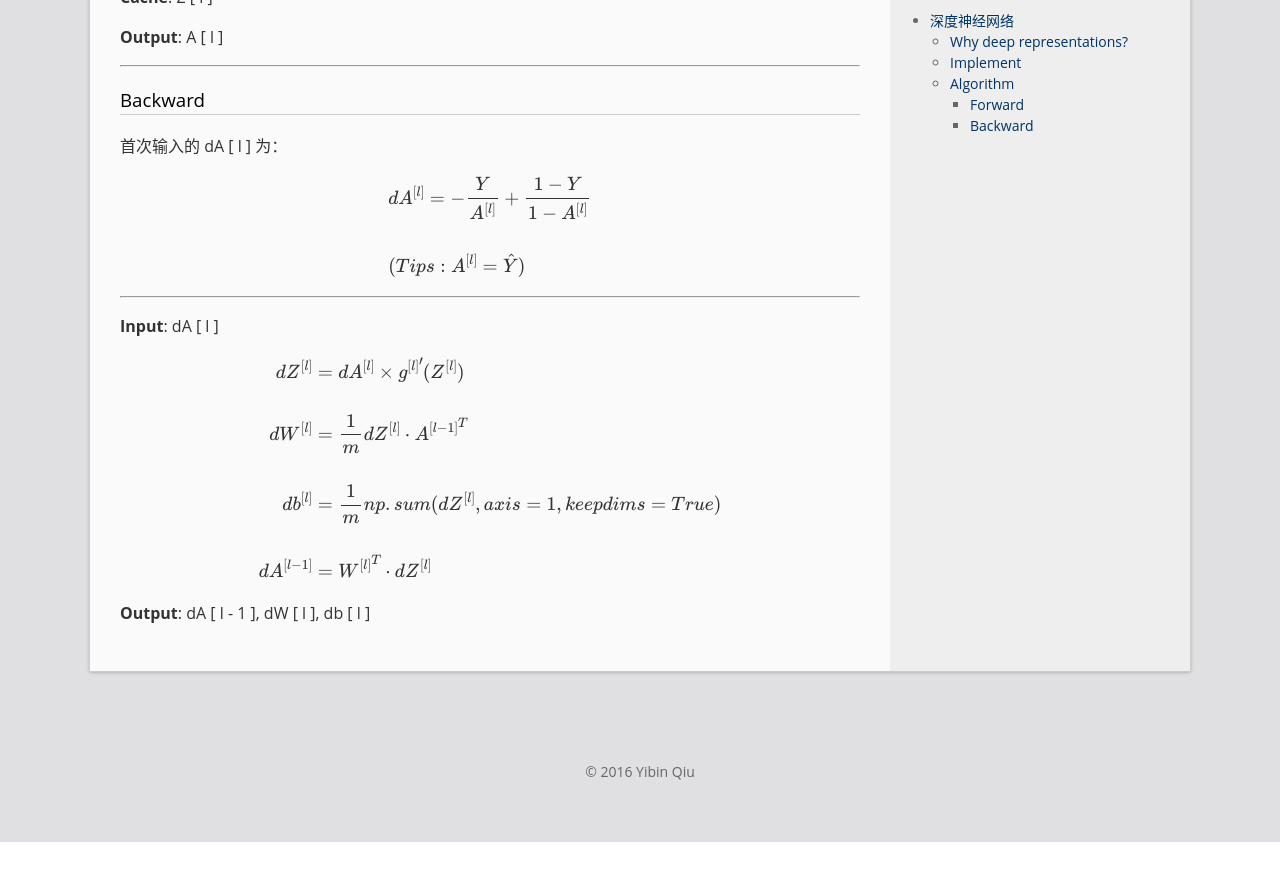
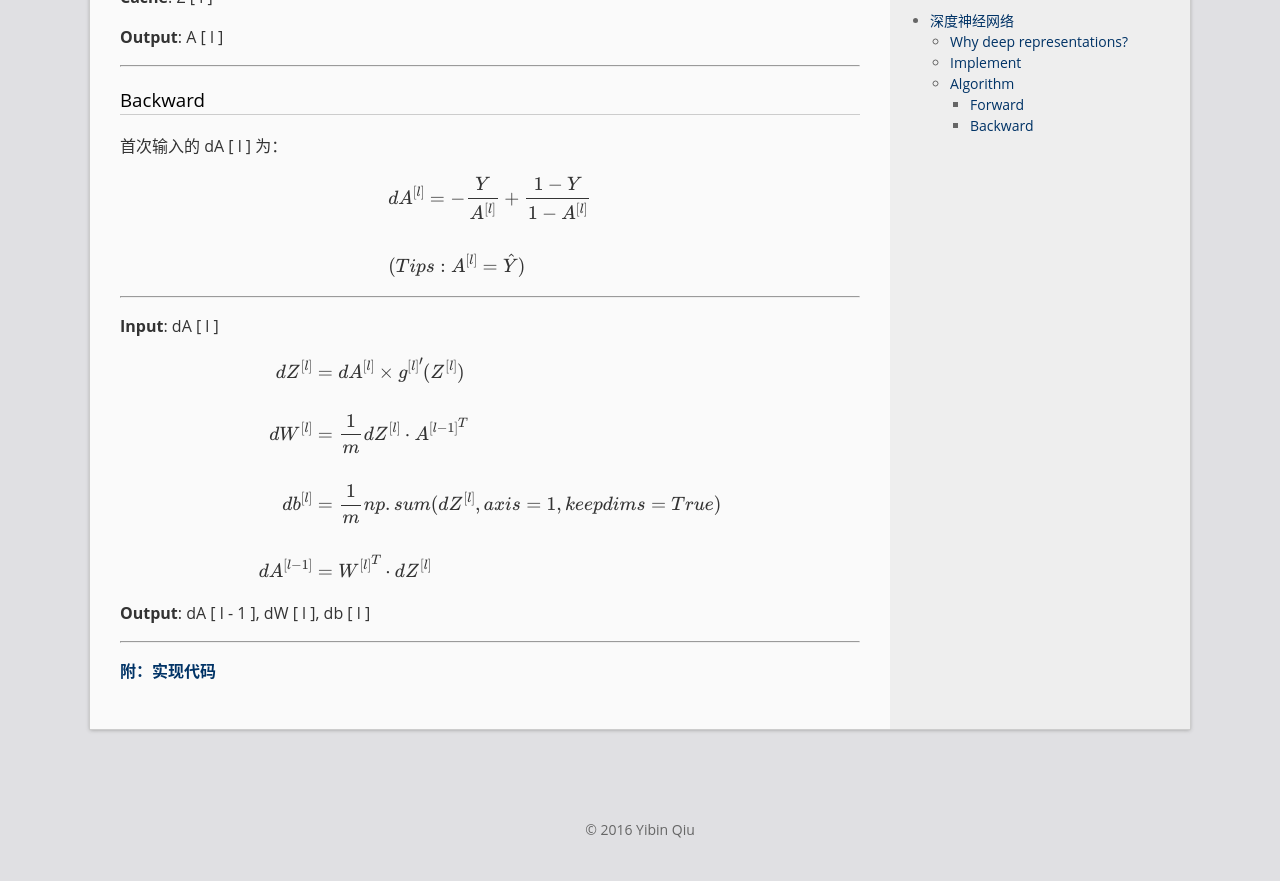
Before and after one commit to qyb225/qyb225.github.io, a Jekyll site: the page built from _posts/2017-08-28-Deep-Neural-Network.md, in a window 1280 px wide and 900 px high, scrolled down 2206 px. Shown: the top 881 px of the window. Built offline with Jekyll 4.4.1, drawn with Linux system fonts in a browser that asks for light colours; formulas are drawn with MathJax 3; before the commit the page ends 3048 px from its top, so only the background shows below that.

Commit message:
add deep neural network code

```diff
--- a/_posts/2017-08-28-Deep-Neural-Network.md
+++ b/_posts/2017-08-28-Deep-Neural-Network.md
@@ -92,3 +92,7 @@ $$
 
 
 **Output**: dA [ l - 1 ], dW [ l ], db [ l ]
+
+---
+
+[**附：实现代码**](https://github.com/qyb225/Deep-Learning/blob/master/core/learning_model/NeuralNetwork.py)
```
